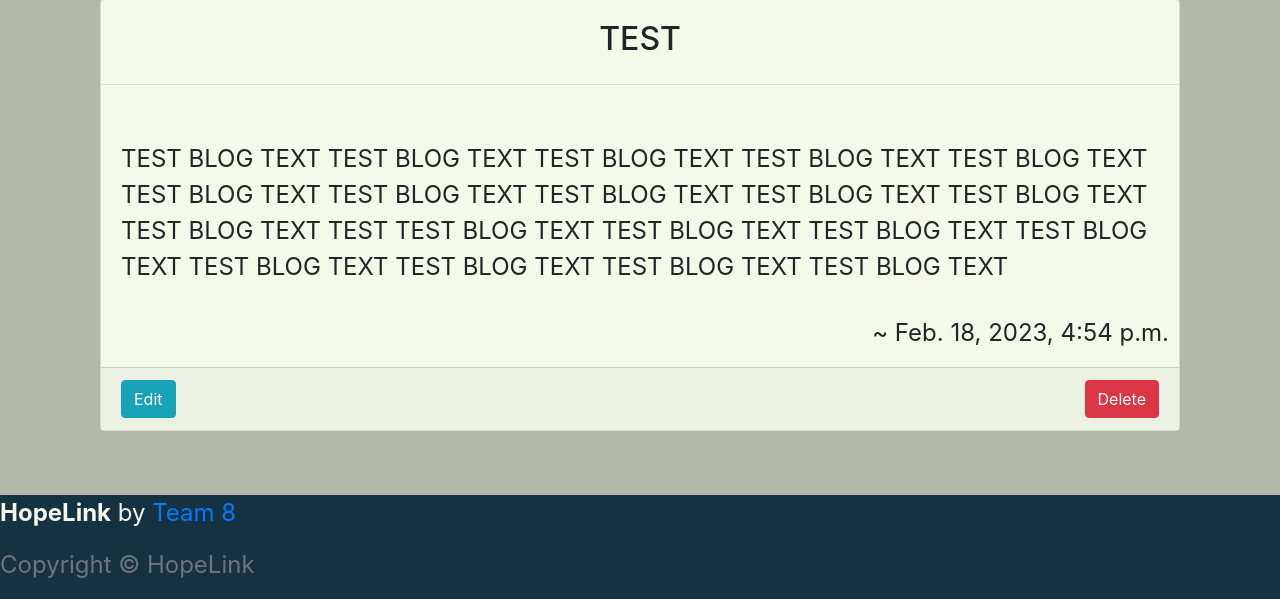
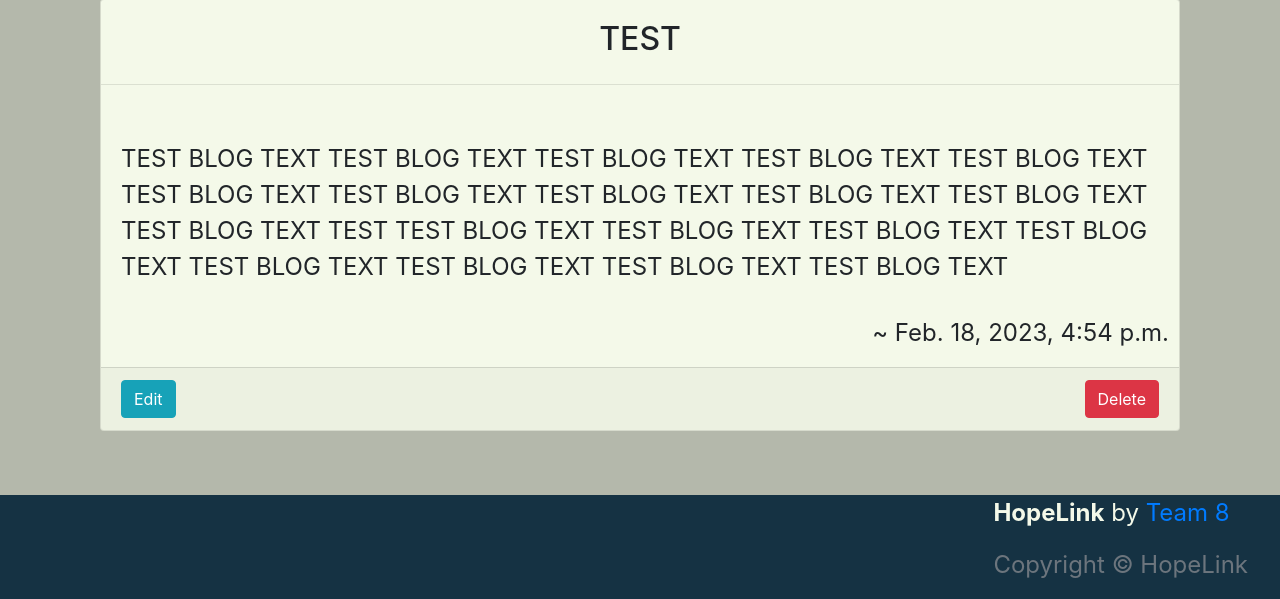
Before and after one commit to beratzorlu/HopeLink, a Django app: page /blog/ in a window 1280 px wide. Shown: the part 946-1545 px from the top of the page. Run offline with Django 4.2, Linux system fonts and the light colour scheme; data comes from the database, SQL or seed files in the repository; some libraries are stand-ins or nearby versions.

Commit message:
Add styling to footer content. Moved to right side.

```diff
--- a/static/css/base.css
+++ b/static/css/base.css
@@ -113,3 +113,7 @@ p {
     max-width: 90%;
     margin: auto;
 }
+
+.footer-margin {
+    margin-right: 2rem;
+}
--- a/templates/base.html
+++ b/templates/base.html
@@ -79,7 +79,7 @@
 
     <!-- Footer -->
     <footer>
-        <div>
+        <div class="right footer-margin">
             <p>
                 <strong>HopeLink</strong> by <a href="#">Team 8</a>
             </p>
```
